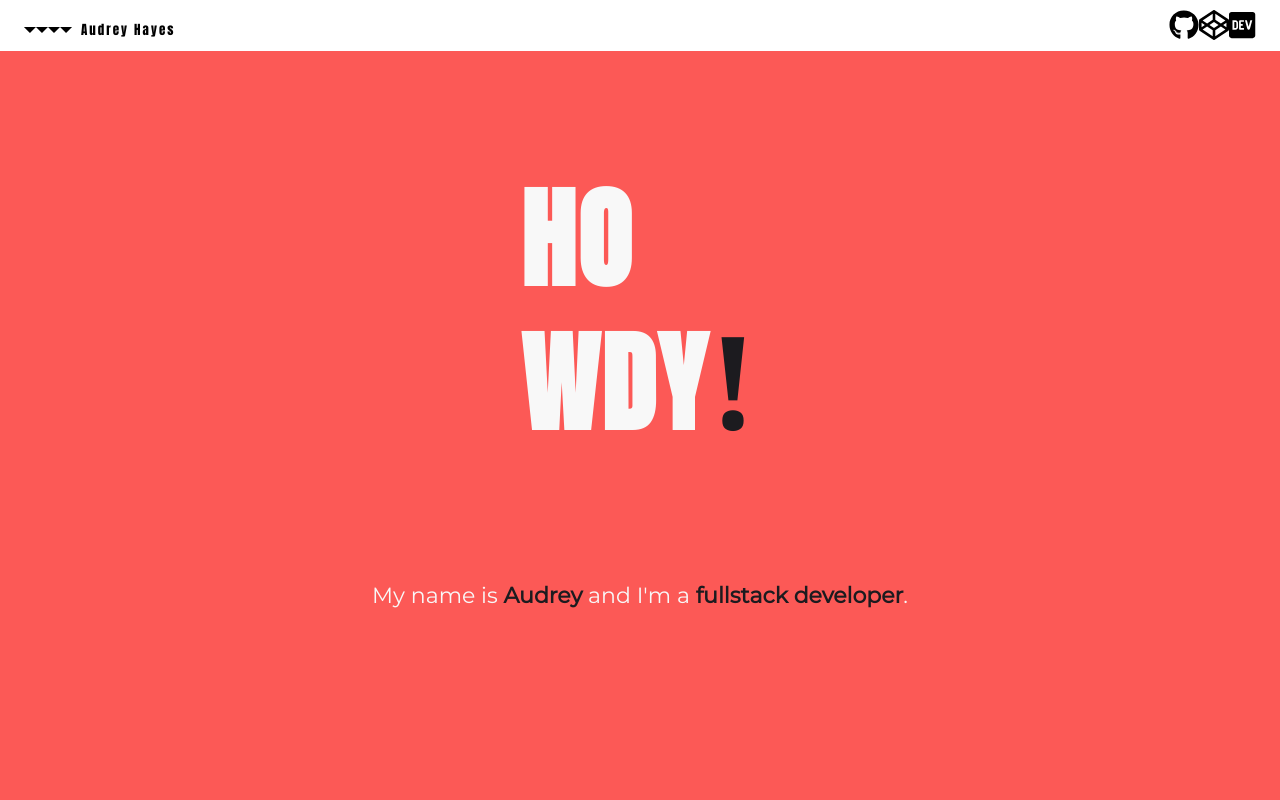
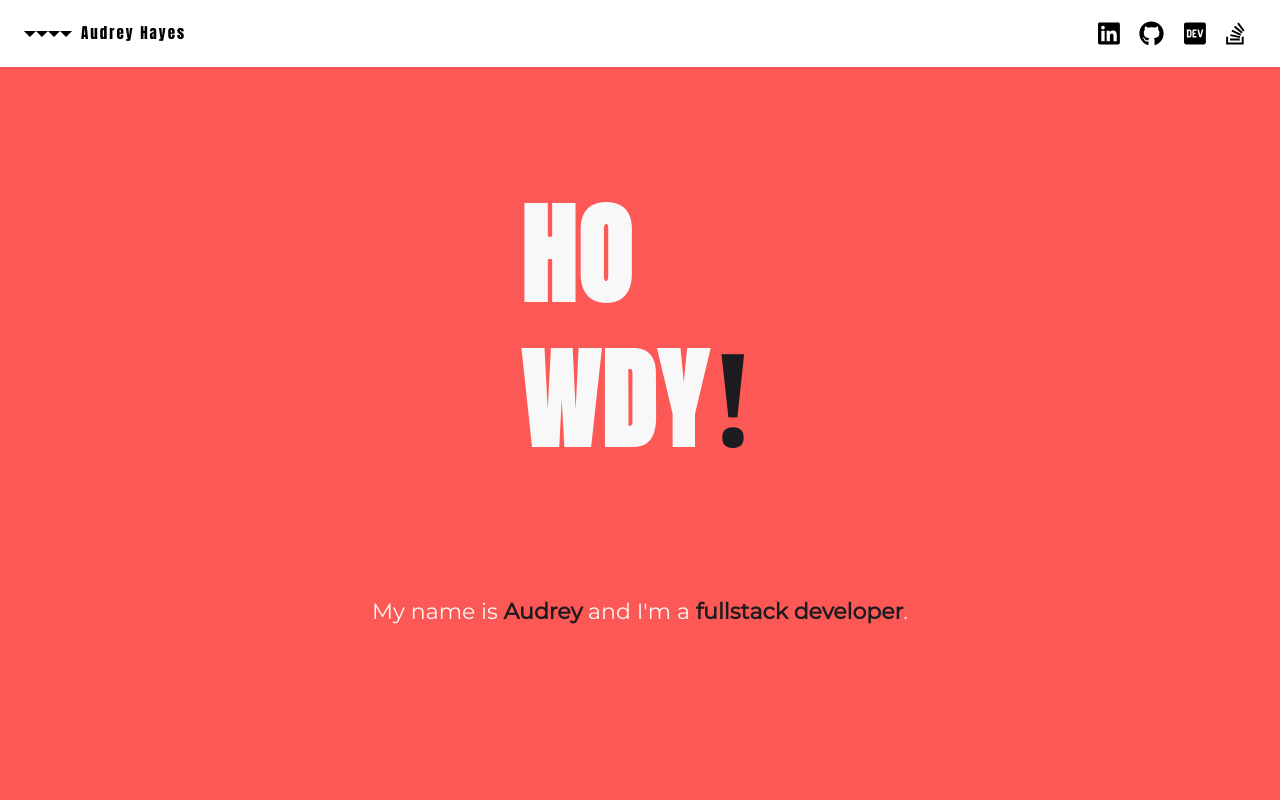
Before and after one commit to snack-attack/portfolio, a Gatsby site: page / in a window 1280 px wide. Shown: the top 800 px of the page. Built offline with nearby package versions, Linux system fonts and the light colour scheme; Gatsby itself is replaced by a stand-in of ours.

Commit message:
fixed socials & added linkedin & stack overflow

```diff
--- a/src/pages/index.tsx
+++ b/src/pages/index.tsx
@@ -43,26 +43,34 @@ export const IndexPage: React.FunctionComponent = () => {
                 <nav>
                     <ul className="hidden-md-down">
                         <li>
-                            <a href="https://github.com/snack-attack">
+                            <a href="https://www.linkedin.com/in/audrey-hayes/">
                                 <FontAwesomeIcon
-                                    className="social-nav"
-                                    icon={['fab', 'github']}
+                                    className="icon"
+                                    icon={['fab', 'linkedin']}
                                 />
                             </a>
                         </li>
                         <li>
-                            <a href="https://codepen.io/snack-attack/">
+                            <a href="https://github.com/snack-attack">
                                 <FontAwesomeIcon
-                                    className="social-nav"
-                                    icon={['fab', 'codepen']}
+                                    className="icon"
+                                    icon={['fab', 'github']}
                                 />
                             </a>
                         </li>
                         <li>
                             <a href="https://dev.to/snackattack">
                                 <FontAwesomeIcon
-                                    className="social-nav"
+                                    className="icon"
                                     icon={['fab', 'dev']}
+                                />
+                            </a>
+                        </li>
+                        <li>
+                            <a href="https://stackoverflow.com/users/13503646/snack-attack">
+                                <FontAwesomeIcon
+                                    className="icon"
+                                    icon={['fab', 'stack-overflow']}
                                 />
                             </a>
                         </li>
@@ -212,18 +220,18 @@ export const IndexPage: React.FunctionComponent = () => {
                 <nav className="socials">
                     <ul>
                         <li>
+                            <a href="https://www.linkedin.com/in/audrey-hayes/">
+                                <FontAwesomeIcon
+                                    className="icon"
+                                    icon={['fab', 'linkedin']}
+                                />
+                            </a>
+                        </li>
+                        <li>
                             <a href="https://github.com/snack-attack">
                                 <FontAwesomeIcon
                                     className="icon"
                                     icon={['fab', 'github']}
-                                />
-                            </a>
-                        </li>
-                        <li>
-                            <a href="https://codepen.io/snack-attack/">
-                                <FontAwesomeIcon
-                                    className="icon"
-                                    icon={['fab', 'codepen']}
                                 />
                             </a>
                         </li>
@@ -235,6 +243,14 @@ export const IndexPage: React.FunctionComponent = () => {
                                 />
                             </a>
                         </li>
+                        <li>
+                            <a href="https://stackoverflow.com/users/13503646/snack-attack">
+                                <FontAwesomeIcon
+                                    className="icon"
+                                    icon={['fab', 'stack-overflow']}
+                                />
+                            </a>
+                        </li>
                     </ul>
                 </nav>
             </footer>
--- a/src/styles/styles.css
+++ b/src/styles/styles.css
@@ -102,16 +102,23 @@ a {
 /* TOP HEADER */
 header {
   display: flex;
+  padding-top: 10px;
+  padding-bottom: 10px;
 }
 
 header .top-header {
   background-color: white;
-  padding: 10px 0 0 0;
 }
 
 header>nav {
   margin-left: auto;
   margin-right: 25px;
+  display: flex;
+  align-items: center;
+}
+
+.top-header {
+  width: 100%;
 }
 
 .top-header .brand {
@@ -119,6 +126,10 @@ header>nav {
 }
 
 @media only screen and (min-width: 767px) {
+  .top-header {
+    width: unset;
+  }
+
   .top-header .brand {
     text-align: left;
     text-align: initial;
@@ -129,7 +140,7 @@ header>nav {
 .top-header .brand .name {
   font-family: 'Anton', sans-serif;
   letter-spacing: 0.2rem;
-  font-size: 1.3rem;
+  font-size: 1.5rem;
 }
 
 .top-header nav ul li {
@@ -137,8 +148,13 @@ header>nav {
   position: relative;
 }
 
-.top-header nav ul li a {
+header nav ul li a {
   padding: 0 10px;
+
+}
+
+header nav ul li a .icon {
+  font-size: 2.5rem;
 }
 
 .social-nav {
```
